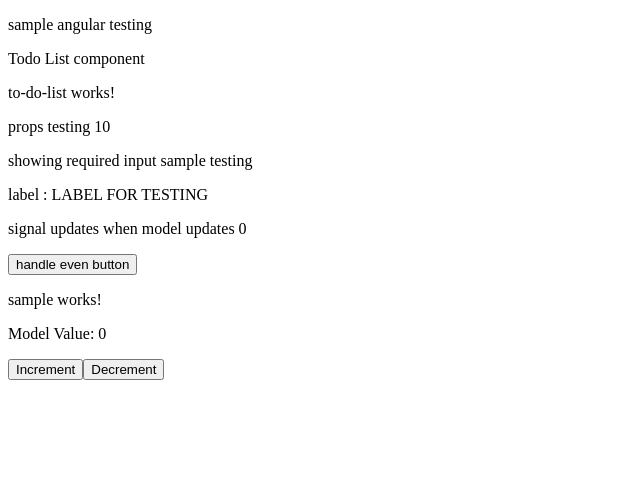
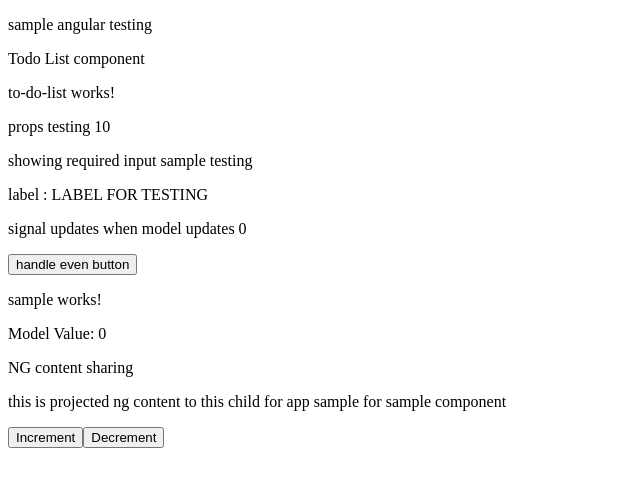
Before and after one commit to AthulKrishna-736/Learn-Angular, an Angular app: page / in a window 1280 px wide. Shown: the top 486 px of the page, without its empty margins (0-640 px from the left). Built offline with nearby package versions, Linux system fonts and the light colour scheme.

Commit message:
learning ng content sharing

```diff
--- a/src/app/sample/sample.component.html
+++ b/src/app/sample/sample.component.html
@@ -2,7 +2,12 @@
 
 <p>Model Value: {{modelValue()}}</p>
 
-<button (click)="increment()" >
+<div>
+    NG content sharing
+    <ng-content />
+</div>
+
+<button (click)="increment()">
     Increment
 </button>
 
--- a/src/app/sample/sample.component.ts
+++ b/src/app/sample/sample.component.ts
@@ -1,4 +1,5 @@
 import { Component, input, model, output } from '@angular/core';
+import { ɵEmptyOutletComponent } from "@angular/router";
 
 @Component({
   selector: 'app-sample',
--- a/src/app/to-do-list/to-do-list.component.html
+++ b/src/app/to-do-list/to-do-list.component.html
@@ -7,4 +7,6 @@
 
 <button (click)="handleOutputEvent($event)">handle even button</button>
 
-<app-sample [(modelValue)]="signalValue" (outPutValue)="handleOutputEvent($event)"/>
+<app-sample [(modelValue)]="signalValue" (outPutValue)="handleOutputEvent($event)">
+    <p>this is projected ng content to this child for app sample for sample component</p>
+</app-sample>
```
